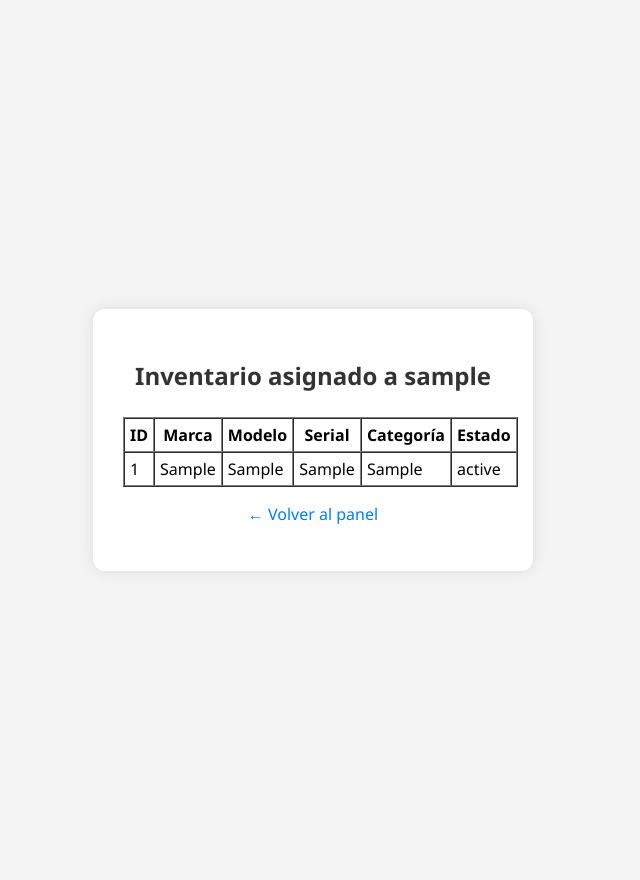
After one commit to ReijiBustos/proyecto_auditoria, a PHP site: page /ver_inventario_admin.php in a window 1280 px wide. The commit adds this page. Shown: the whole page, without its empty margins (327-967 px from the left). Run offline with PHP 8.4, Linux system fonts and the light colour scheme; the visitor is signed in with stand-in values (Sample User, id 1); tables that the repository leaves empty or names only in its code hold one stand-in row (values such as "Sample post"); some libraries are stand-ins or nearby versions.

Commit message:
integracion inventario admin

```diff
--- /dev/null
+++ b/ver_inventario_admin.php
@@ -0,0 +1,78 @@
+<?php
+session_start();
+include 'db.php';
+
+if (!isset($_SESSION['rol']) || $_SESSION['rol'] !== 'administrador') {
+    header("Location: index.html");
+    exit();
+}
+
+try {
+    $conn = new PDO("pgsql:host=$host;dbname=$dbname", $user, $dbpass);
+    $conn->setAttribute(PDO::ATTR_ERRMODE, PDO::ERRMODE_EXCEPTION);
+
+    // Obtener el id_persona del administrador (asumiendo que la tabla usuarios tiene id_persona)
+    $stmtUser = $conn->prepare("SELECT id_persona FROM usuarios WHERE username = :username");
+    $stmtUser->execute([':username' => $_SESSION['username']]);
+    $userData = $stmtUser->fetch(PDO::FETCH_ASSOC);
+
+    if (!$userData) {
+        die("Usuario no encontrado.");
+    }
+
+    $id_persona = $userData['id_persona'];
+
+    // Obtener los elementos de inventario asignados a este administrador
+    $stmt = $conn->prepare("SELECT * FROM inventario WHERE id_persona = :id_persona ORDER BY id_inventario");
+    $stmt->execute([':id_persona' => $id_persona]);
+    $inventario = $stmt->fetchAll(PDO::FETCH_ASSOC);
+
+} catch (PDOException $e) {
+    die("Error de conexión: " . $e->getMessage());
+}
+?>
+
+<!DOCTYPE html>
+<html lang="es">
+<head>
+    <meta charset="UTF-8">
+    <title>Inventario Asignado</title>
+    <link rel="stylesheet" href="estilos.css">
+</head>
+<body>
+    <div class="container">
+        <h2>Inventario asignado a <?php echo htmlspecialchars($_SESSION['username']); ?></h2>
+
+        <?php if (count($inventario) > 0): ?>
+            <table border="1" cellpadding="5" cellspacing="0">
+                <thead>
+                    <tr>
+                        <th>ID</th>
+                        <th>Marca</th>
+                        <th>Modelo</th>
+                        <th>Serial</th>
+                        <th>Categoría</th>
+                        <th>Estado</th>
+                    </tr>
+                </thead>
+                <tbody>
+                    <?php foreach ($inventario as $item): ?>
+                        <tr>
+                            <td><?= htmlspecialchars($item['id_inventario']) ?></td>
+                            <td><?= htmlspecialchars($item['marca']) ?></td>
+                            <td><?= htmlspecialchars($item['modelo']) ?></td>
+                            <td><?= htmlspecialchars($item['serial']) ?></td>
+                            <td><?= htmlspecialchars($item['categoria']) ?></td>
+                            <td><?= htmlspecialchars($item['estado']) ?></td>
+                        </tr>
+                    <?php endforeach; ?>
+                </tbody>
+            </table>
+        <?php else: ?>
+            <p>No tienes elementos de inventario asignados.</p>
+        <?php endif; ?>
+
+        <p><a href="panel_admin.php">← Volver al panel</a></p>
+    </div>
+</body>
+</html>
```
Also changed, not shown: panel_admin.php (+7 -3 lines).
